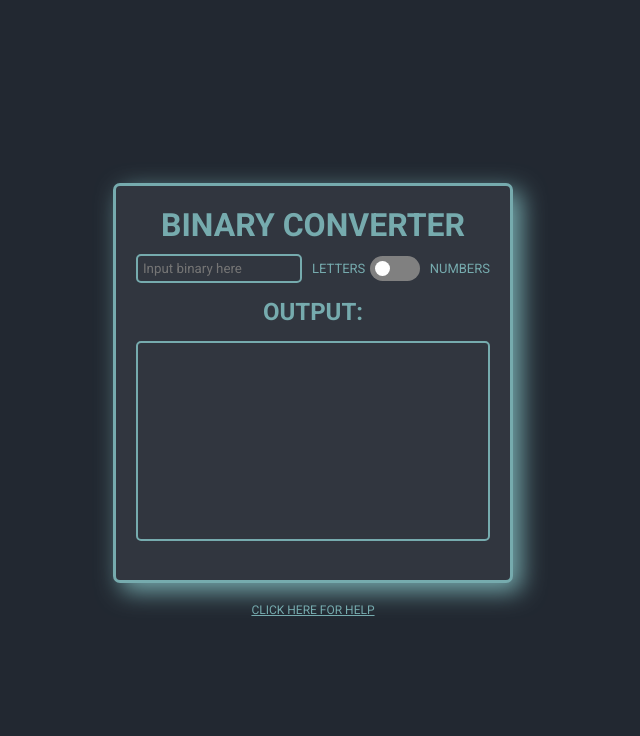
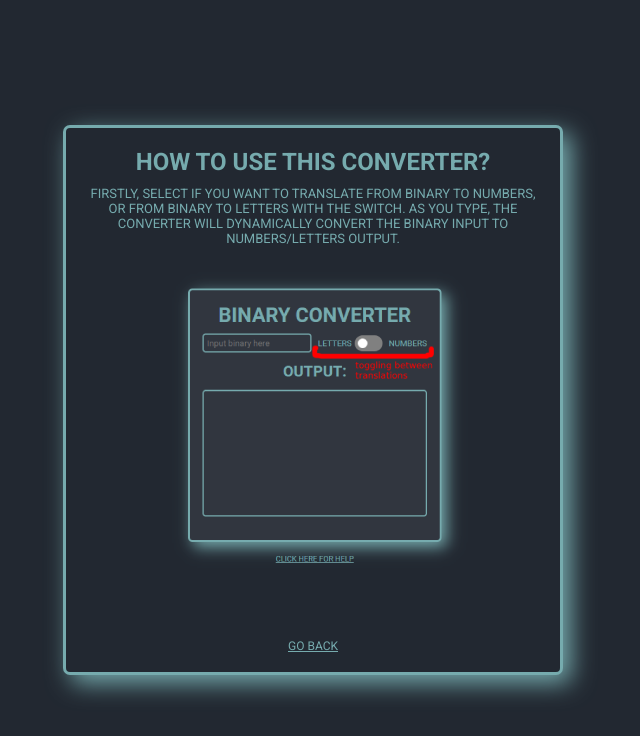
Before and after one commit to JakubKb/Binary-Convertor, a Vue app: page / in a window 1280 px wide. Both pictures are taken after a click on the button "CLICK HERE FOR HELP". Shown: the top 736 px of the page, without its empty margins (327-967 px from the left). Built offline with nearby package versions, Linux system fonts and the light colour scheme.

Commit message:
help component finished

```diff
--- a/src/components/help.vue
+++ b/src/components/help.vue
@@ -1,9 +1,74 @@
 <template>
-  <div class="container"></div>
+  <div class="container">
+    <div class="content">
+      <h2>How to use this converter?</h2>
+      <p>
+        Firstly, select if you want to translate from binary to numbers, or from
+        binary to letters with the switch. As you type, the converter will
+        dynamically convert the binary input to numbers/letters output.
+      </p>
+      <img src="../assets/image-help.png" />
+      <button @click="$emit('goBack')">Go Back</button>
+    </div>
+  </div>
 </template>
 
 <script>
 export default {};
 </script>
 
-<style></style>
+<style scoped>
+.container {
+  border: 3px solid #76abae;
+  background: #31363f;
+  -webkit-box-shadow: 8px 8px 24px 0px rgba(118, 171, 174, 1);
+  -moz-box-shadow: 8px 8px 24px 0px rgba(118, 171, 174, 1);
+  box-shadow: 8px 8px 24px 0px rgba(118, 171, 174, 1);
+  border-radius: 7px;
+  max-height: 550px;
+  max-width: 500px;
+  color: #76abae;
+  padding: 20px;
+}
+
+h2 {
+  text-align: center;
+  color: #76abae;
+  font-family: "Roboto", sans-serif;
+  text-transform: uppercase;
+  margin-bottom: 10px;
+}
+
+p {
+  text-transform: uppercase;
+  color: #76abae;
+  font-family: "Roboto", sans-serif;
+  font-size: 13px;
+  text-align: center;
+}
+
+.content {
+  display: flex;
+  flex-direction: column;
+  justify-content: center;
+  align-items: center;
+}
+
+img {
+  max-height: 353px;
+  max-width: 341px;
+}
+
+button {
+  text-align: center;
+  color: #76abae;
+  font-family: "Roboto", sans-serif;
+  text-transform: uppercase;
+  margin-top: 40px;
+  font-size: 12px;
+  text-decoration: underline;
+  cursor: pointer;
+  background: none;
+  border: none;
+}
+</style>
--- a/src/components/main.vue
+++ b/src/components/main.vue
@@ -1,6 +1,6 @@
 <template>
   <div class="container">
-    <div class="content">
+    <div class="content" :style="{ display: contentDisplay }">
       <h1 class="title">Binary converter</h1>
       <div class="binary-input-row">
         <div class="inputs-row">
@@ -21,8 +21,14 @@
         <input class="output" disabled />
       </div>
     </div>
-    <button class="help">click here for help</button>
-    <help-vue :style="{ display: helpDisplay }" />
+    <button
+      class="help"
+      @click="helpToggle"
+      :style="{ display: helpButtonDisplay }"
+    >
+      click here for help
+    </button>
+    <help-vue :style="{ display: helpDisplay }" @goBack="helpToggle" />
   </div>
 </template>
 
@@ -33,10 +39,20 @@ export default {
   data() {
     return {
       helpDisplay: "none",
+      contentDisplay: "flex",
+      helpButtonDisplay: "block",
     };
   },
   components: {
     helpVue,
+  },
+  methods: {
+    helpToggle() {
+      this.helpDisplay = this.helpDisplay === "none" ? "block" : "none";
+      this.contentDisplay = this.contentDisplay === "flex" ? "none" : "flex";
+      this.helpButtonDisplay =
+        this.helpButtonDisplay === "block" ? "none" : "block";
+    },
   },
 };
 </script>
```
Also changed, not shown: src/assets/image-help.png (added), src/assets/logo.png (deleted).
